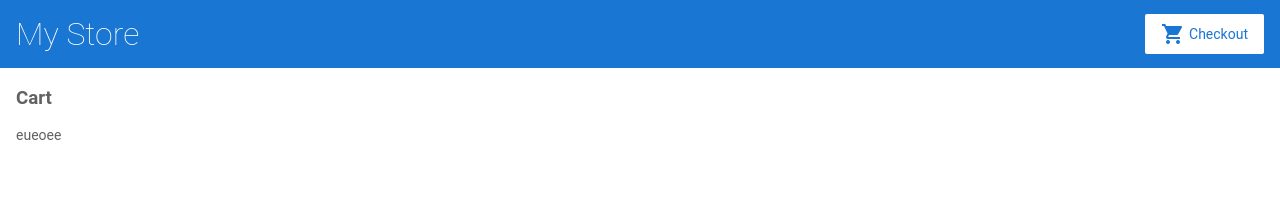
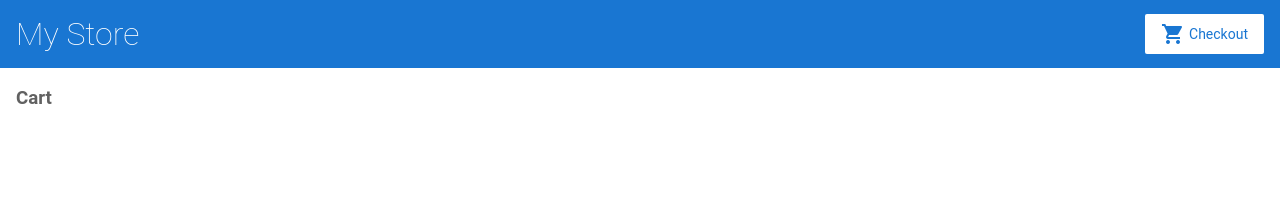
Before and after one commit to EGA-SUPREMO/angular-notes, an Angular app: page /cart in a window 1280 px wide. Shown: the top 217 px of the page. Built offline with nearby package versions, Linux system fonts and the light colour scheme.

Commit message:
fix a minor bug

```diff
--- a/src/app/cart/cart.component.html
+++ b/src/app/cart/cart.component.html
@@ -3,6 +3,4 @@
 <div class="cart-item" *ngFor="let item of items">
   <span>{{ item.name }}</span>
   <span>{{ item.price | currency }}</span>
-  <p>eueo</p>
 </div>
-<p>eueoee</p>
--- a/src/app/product-details/product-details.component.ts
+++ b/src/app/product-details/product-details.component.ts
@@ -23,6 +23,6 @@ export class ProductDetailsComponent implements OnInit {
   }
   addToCart(product) {
     window.alert('Your product has been added to the cart!');
-    this.cartService.addToCart();
+    this.cartService.addToCart(product);
   }
 }
```
